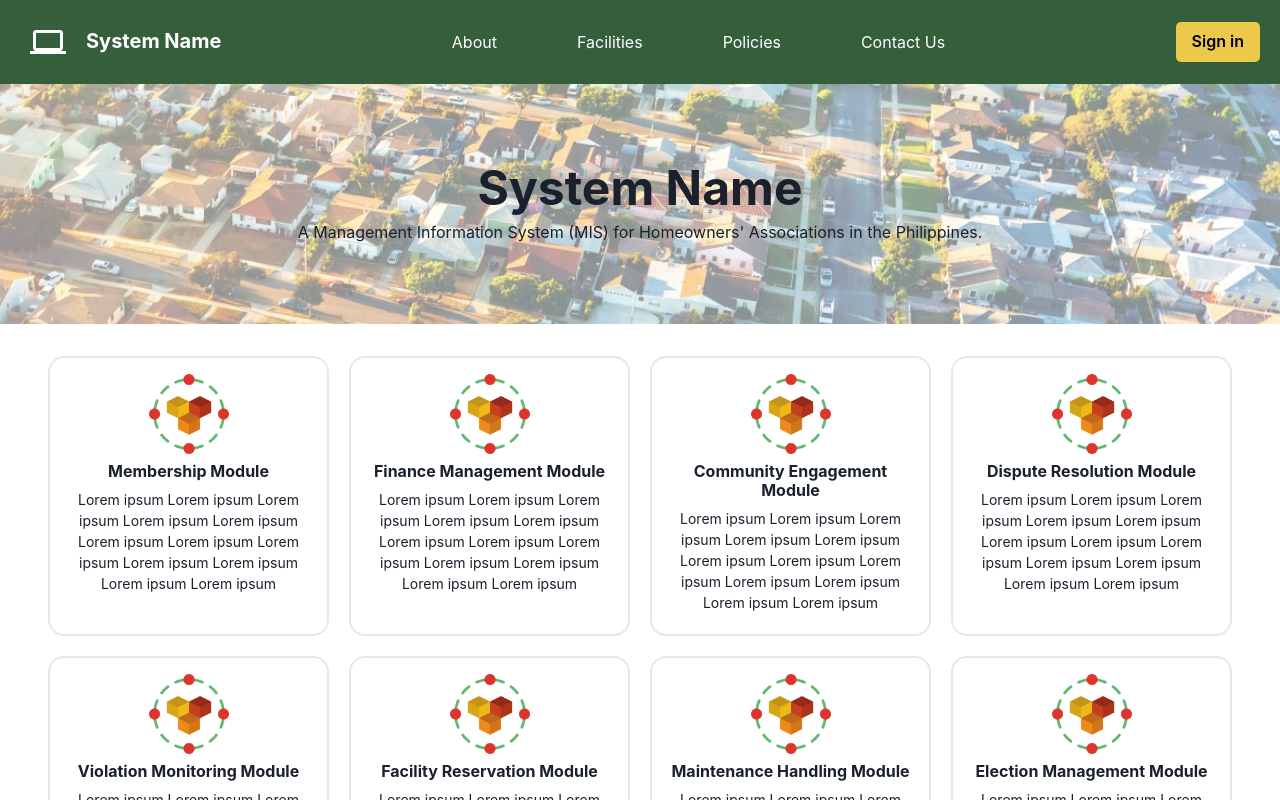
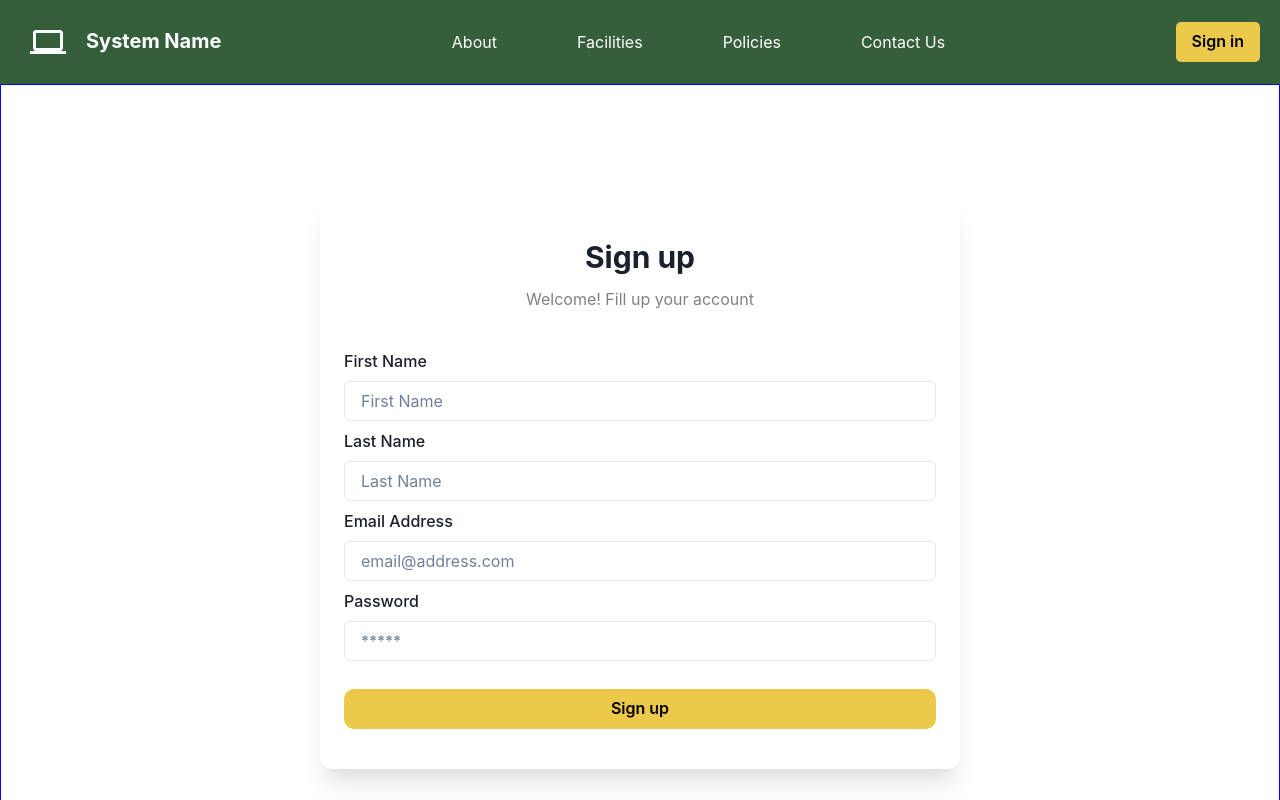
Before and after one commit to p-tolentino/hoa-mis, a React (Create React App) app in the folder my-app/: page /sign-up in a window 1280 px wide. Shown: the top 800 px of the page. Built offline with nearby package versions, Linux system fonts and the light colour scheme.

Commit message:
updated Navbar href & added sign up

```diff
--- a/my-app/src/App.tsx
+++ b/my-app/src/App.tsx
@@ -1,19 +1,21 @@
-import { BrowserRouter, Routes, Route } from 'react-router-dom'
+import { BrowserRouter, Routes, Route } from "react-router-dom";
 
-import SIGN_IN from './pages/SignIn'
-import HOMEPAGE from './layouts/HomepageLayout'
+import SIGN_IN from "./pages/SignIn";
+import SIGN_UP from "./pages/SignUp";
+import HOMEPAGE from "./layouts/HomepageLayout";
 
-function App () {
+function App() {
   return (
-    <div className='App'>
+    <div className="App">
       <BrowserRouter>
         <Routes>
-          <Route path='/*' element={<HOMEPAGE />} />
-          <Route path='sign-in' element={<SIGN_IN />} />
+          <Route path="/*" element={<HOMEPAGE />} />
+          <Route path="sign-in" element={<SIGN_IN />} />
+          <Route path="sign-up" element={<SIGN_UP />} />
         </Routes>
       </BrowserRouter>
     </div>
-  )
+  );
 }
 
-export default App
+export default App;
--- a/my-app/src/components/Navbar.tsx
+++ b/my-app/src/components/Navbar.tsx
@@ -1,86 +1,86 @@
-import { useState } from 'react'
-import { MdComputer as Logo } from 'react-icons/md'
-import { Link, Box, Flex, HStack, Heading, Spacer } from '@chakra-ui/react'
-import SignInButton from './SignInButton'
+import { useState } from "react";
+import { MdComputer as Logo } from "react-icons/md";
+import { Link, Box, Flex, HStack, Heading, Spacer } from "@chakra-ui/react";
+import SignInButton from "./SignInButton";
 
 const colors = {
-  selected: '#E9C850',
-  unselected: 'white'
-}
+  selected: "#E9C850",
+  unselected: "white",
+};
 
-function Navbar () {
-  const [clickedLinkId, setClickedLinkId] = useState('')
+function Navbar() {
+  const [clickedLinkId, setClickedLinkId] = useState("");
 
   const handleLinkClick = (linkId: string) => {
-    setClickedLinkId(linkId)
-  }
+    setClickedLinkId(linkId);
+  };
 
   return (
     <Flex
-      as='nav'
-      p='20px'
-      alignItems='center'
-      bg='brand.500'
-      color='white'
-      wrap='wrap'
-      pos='sticky'
-      top='0'
+      as="nav"
+      p="20px"
+      alignItems="center"
+      bg="brand.500"
+      color="white"
+      wrap="wrap"
+      pos="sticky"
+      top="0"
     >
       <Flex>
-        <Heading ml='10px' color='white' size='xl'>
+        <Heading ml="10px" color="white" size="xl">
           <Logo />
         </Heading>
-        <Box ml='20px'>
-          <Heading paddingTop='5px' size='md'>
-            <Link href='/'>System Name</Link>
+        <Box ml="20px">
+          <Heading paddingTop="5px" size="md">
+            <Link href="/">System Name</Link>
           </Heading>
         </Box>
       </Flex>
       <Spacer />
-      <HStack gap='10'>
+      <HStack gap="10">
         <Link
-          href='/'
-          _hover={{ color: '#E9C850' }}
-          padding='10px'
-          px='20px'
-          onClick={() => handleLinkClick('about us')}
+          href="/"
+          _hover={{ color: "#E9C850" }}
+          padding="10px"
+          px="20px"
+          onClick={() => handleLinkClick("about us")}
           color={
-            clickedLinkId === 'about us' ? colors.selected : colors.unselected
+            clickedLinkId === "about us" ? colors.selected : colors.unselected
           }
         >
           About
         </Link>
         <Link
-          href='/#facilitiesSection'
-          _hover={{ color: '#E9C850' }}
-          padding='10px'
-          px='20px'
-          onClick={() => handleLinkClick('facilities')}
+          href="/#facilities"
+          _hover={{ color: "#E9C850" }}
+          padding="10px"
+          px="20px"
+          onClick={() => handleLinkClick("facilities")}
           color={
-            clickedLinkId === 'facilities' ? colors.selected : colors.unselected
+            clickedLinkId === "facilities" ? colors.selected : colors.unselected
           }
         >
           Facilities
         </Link>
         <Link
-          _hover={{ color: '#E9C850' }}
-          padding='10px'
-          px='20px'
-          onClick={() => handleLinkClick('policies')}
+          _hover={{ color: "#E9C850" }}
+          padding="10px"
+          px="20px"
+          onClick={() => handleLinkClick("policies")}
           color={
-            clickedLinkId === 'policies' ? colors.selected : colors.unselected
+            clickedLinkId === "policies" ? colors.selected : colors.unselected
           }
         >
           Policies
         </Link>
         <Link
-          href='/#contactUsSection'
-          _hover={{ color: '#E9C850' }}
-          padding='10px'
-          px='20px'
-          onClick={() => handleLinkClick('contact us')}
+          href="/#contactUs"
+          _hover={{ color: "#E9C850" }}
+          padding="10px"
+          px="20px"
+          onClick={() => handleLinkClick("contact us")}
           color={
-            clickedLinkId === 'contact us' ? colors.selected : colors.unselected
+            clickedLinkId === "contact us" ? colors.selected : colors.unselected
           }
         >
           Contact Us
@@ -89,7 +89,7 @@ function Navbar () {
       <Spacer />
       <SignInButton />
     </Flex>
-  )
+  );
 }
 
-export default Navbar
+export default Navbar;
--- a/my-app/src/pages/SignIn.tsx
+++ b/my-app/src/pages/SignIn.tsx
@@ -1,4 +1,4 @@
-import NAVBAR from '../components/Navbar'
+import NAVBAR from "../components/Navbar";
 import {
   Flex,
   Box,
@@ -8,72 +8,82 @@ import {
   Stack,
   Button,
   Heading,
-  Text
-} from '@chakra-ui/react'
-import subdivision from '../images/subdivision.jpg'
-import GoogleIcon from '../images/google-icon.png'
+  Text,
+  Link,
+  HStack,
+} from "@chakra-ui/react";
+import subdivision from "../images/subdivision.jpg";
+import GoogleIcon from "../images/google-icon.png";
 
-function SignIn () {
+function SignIn() {
   return (
     <Box>
       <NAVBAR />
-      <Flex w='100vw' h='100vh' justify='space-between'>
-        <Box w='50vw' h='100vh' verticalAlign='left'>
-          <Flex h='100vh' justify='center' alignItems='center'>
+      <Flex w="100vw" h="100vh" justify="space-between">
+        <Box w="50vw" h="100vh" verticalAlign="left">
+          <Flex h="100vh" justify="center" alignItems="center">
             <Stack
-              w='full'
-              maxW='md'
-              rounded='xl'
-              boxShadow='lg'
-              px='6'
-              py='10'
-              bg='white'
+              w="full"
+              maxW="md"
+              rounded="xl"
+              boxShadow="lg"
+              px="6"
+              py="10"
+              bg="white"
             >
-              <Box mb='10px'>
-                <Heading size='lg' textAlign='left'>
+              <Box mb="10px">
+                <Heading size="lg" textAlign="left">
                   Sign in
                 </Heading>
-                <Text size='sm' textAlign='left' color='gray' mb='5'>
+                <Text size="sm" textAlign="left" color="gray" mb="5">
                   Welcome Back! Sign in using Google
                 </Text>
               </Box>
               <Button
-                variant='outline'
-                _hover={{ color: '#E9C850' }}
+                variant="outline"
+                _hover={{ color: "#E9C850" }}
                 leftIcon={
                   <img
                     src={GoogleIcon}
-                    alt='Google Icon'
-                    style={{ width: '30px' }}
+                    alt="Google Icon"
+                    style={{ width: "30px" }}
                   />
                 }
               >
                 Google
               </Button>
-              <Text size='sm' textAlign='center' color='gray' mt='5' mb='5'>
+              <Text size="sm" textAlign="center" color="gray" mt="5" mb="5">
                 or Sign in using Email Address
               </Text>
-              <FormControl id='email'>
+              <FormControl id="email">
                 <FormLabel>Email Address</FormLabel>
-                <Input placeholder='email@address.com' type='string' />
+                <Input placeholder="email@address.com" type="string" />
               </FormControl>
-              <FormControl id='password'>
+              <FormControl id="password">
                 <FormLabel>Password</FormLabel>
-                <Input placeholder='*****' type='password' />
+                <Input placeholder="*****" type="password" />
               </FormControl>
-              <Stack spacing={2} mt='30px'>
-                <Button type='submit' colorScheme='yellow' borderRadius='10'>
+              <HStack alignSelf="center">
+                <Text fontSize="14px" textAlign="center" color="gray">
+                  Don't have an account yet?
+                </Text>
+                <Link href="sign-up" fontSize="14px" color="blue">
+                  Sign up
+                </Link>
+              </HStack>
+              <Stack spacing={2} mt="20px">
+                <Button type="submit" colorScheme="yellow" borderRadius="10">
                   Sign in
                 </Button>
               </Stack>
             </Stack>
           </Flex>
         </Box>
-        <Box w='50vw' height='100vh' right='0'>
-          <img src={subdivision} alt='Subdivision' style={{ height: '100%' }} />
+        <Box w="50vw" height="100vh" right="0">
+          <img src={subdivision} alt="Subdivision" style={{ height: "100%" }} />
         </Box>
       </Flex>
     </Box>
-  )
+  );
 }
-export default SignIn
+export default SignIn;
--- /dev/null
+++ b/my-app/src/pages/SignUp.tsx
@@ -0,0 +1,68 @@
+import NAVBAR from "../components/Navbar";
+import {
+  Flex,
+  Box,
+  FormControl,
+  FormLabel,
+  Input,
+  Stack,
+  Button,
+  Heading,
+  Text,
+} from "@chakra-ui/react";
+
+function SignUp() {
+  return (
+    <Box>
+      <NAVBAR />
+      <Flex
+        w="100vw"
+        h="100vh"
+        justify="center"
+        alignItems="center"
+        border="1px blue solid"
+      >
+        <Stack
+          w="full"
+          maxW="50vw"
+          rounded="xl"
+          boxShadow="xl"
+          px="6"
+          py="10"
+          bg="white"
+        >
+          <Box mb="10px">
+            <Heading size="lg" textAlign="center" mb="3">
+              Sign up
+            </Heading>
+            <Text size="sm" textAlign="center" color="gray" mb="5">
+              Welcome! Fill up your account
+            </Text>
+          </Box>
+          <FormControl id="firstname">
+            <FormLabel>First Name</FormLabel>
+            <Input placeholder="First Name" type="string" />
+          </FormControl>
+          <FormControl id="lastname">
+            <FormLabel>Last Name</FormLabel>
+            <Input placeholder="Last Name" type="string" />
+          </FormControl>
+          <FormControl id="email">
+            <FormLabel>Email Address</FormLabel>
+            <Input placeholder="email@address.com" type="string" />
+          </FormControl>
+          <FormControl id="password">
+            <FormLabel>Password</FormLabel>
+            <Input placeholder="*****" type="password" />
+          </FormControl>
+          <Stack spacing={2} mt="20px">
+            <Button type="submit" colorScheme="yellow" borderRadius="10">
+              Sign up
+            </Button>
+          </Stack>
+        </Stack>
+      </Flex>
+    </Box>
+  );
+}
+export default SignUp;
```
